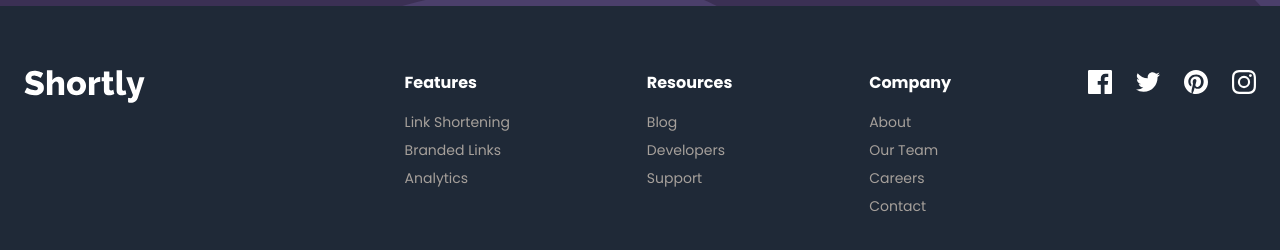
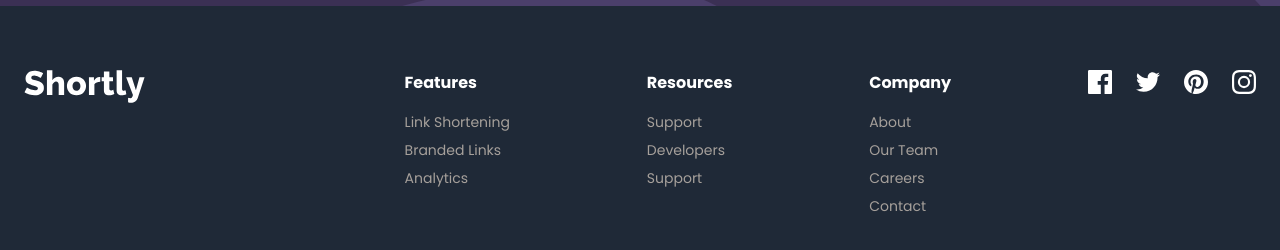
Before and after one commit to ayezabashir/URL-shortening-API-landing-page, a React (Vite) app: page / in a window 1280 px wide. Shown: the part 1794-2044 px from the top of the page. Built offline with nearby package versions, Linux system fonts and the light colour scheme.

Commit message:
footer component

```diff
--- a/src/components/Footer.jsx
+++ b/src/components/Footer.jsx
@@ -1,3 +1,18 @@
+const footerLinks = [
+  {
+    title: "Features",
+    items: ["Link Shortening", "Branded Links", "Analytics"],
+  },
+  {
+    title: "Resources",
+    items: ["Support", "Developers", "Support"]
+  },
+  {
+    title: "Company",
+    items: ["About", "Our Team", "Careers", "Contact"]
+  }
+]
+
 const Footer = () => {
   return (
     <footer className='bg-black'>
@@ -9,25 +24,17 @@ const Footer = () => {
             </svg>
           </div>
           <div className="flex flex-col md:flex-row justify-between items-center gap-10 md:items-start w-5/7 text-white">
-            <ul className="leading-relaxed text-center md:text-start">
-              <li className="font-bold mb-4">Features</li>
-              <li className="text-gray hover:text-blue transition-all ease-in-out cursor-pointer text-sm mb-2">Link Shortening</li>
-              <li className="text-gray hover:text-blue transition-all ease-in-out cursor-pointer text-sm mb-2">Branded Links</li>
-              <li className="text-gray hover:text-blue transition-all ease-in-out cursor-pointer text-sm mb-2">Analytics</li>
-            </ul>
-            <ul className="leading-relaxed text-center md:text-start">
-              <li className="font-bold mb-4">Resources</li>
-              <li className="text-gray hover:text-blue transition-all ease-in-out cursor-pointer text-sm mb-2">Blog</li>
-              <li className="text-gray hover:text-blue transition-all ease-in-out cursor-pointer text-sm mb-2">Developers</li>
-              <li className="text-gray hover:text-blue transition-all ease-in-out cursor-pointer text-sm mb-2">Support</li>
-            </ul>
-            <ul className="leading-relaxed text-center md:text-start">
-              <li className="font-bold mb-4">Company</li>
-              <li className="text-gray hover:text-blue transition-all ease-in-out cursor-pointer text-sm mb-2">About</li>
-              <li className="text-gray hover:text-blue transition-all ease-in-out cursor-pointer text-sm mb-2">Our Team</li>
-              <li className="text-gray hover:text-blue transition-all ease-in-out cursor-pointer text-sm mb-2">Careers</li>
-              <li className="text-gray hover:text-blue transition-all ease-in-out cursor-pointer text-sm mb-2">Contact</li>
-            </ul>
+            {
+              footerLinks.map((item) => (
+                <ul className="leading-relaxed text-center md:text-start">
+                  <li className="font-bold mb-4">{item.title}</li>
+                  {item.items.map((item) =>
+                    <li className="text-gray hover:text-blue transition-all ease-in-out cursor-pointer text-sm mb-2">{item}</li>
+
+                  )}
+                </ul>
+              ))
+            }
             <ul className="flex justify-between items-center gap-6" >
               <li className="group">
                 <svg aria-hidden="true" xmlns="http://www.w3.org/2000/svg" width="24" height="24"><path className="group-hover:fill-blue transition-all ease-in-out" fill="#FFF" d="M22.675 0H1.325C.593 0 0 .593 0 1.325v21.351C0 23.407.593 24 1.325 24H12.82v-9.294H9.692v-3.622h3.128V8.413c0-3.1 1.893-4.788 4.659-4.788 1.325 0 2.463.099 2.795.143v3.24l-1.918.001c-1.504 0-1.795.715-1.795 1.763v2.313h3.587l-.467 3.622h-3.12V24h6.116c.73 0 1.323-.593 1.323-1.325V1.325C24 .593 23.407 0 22.675 0z" /></svg>
```
